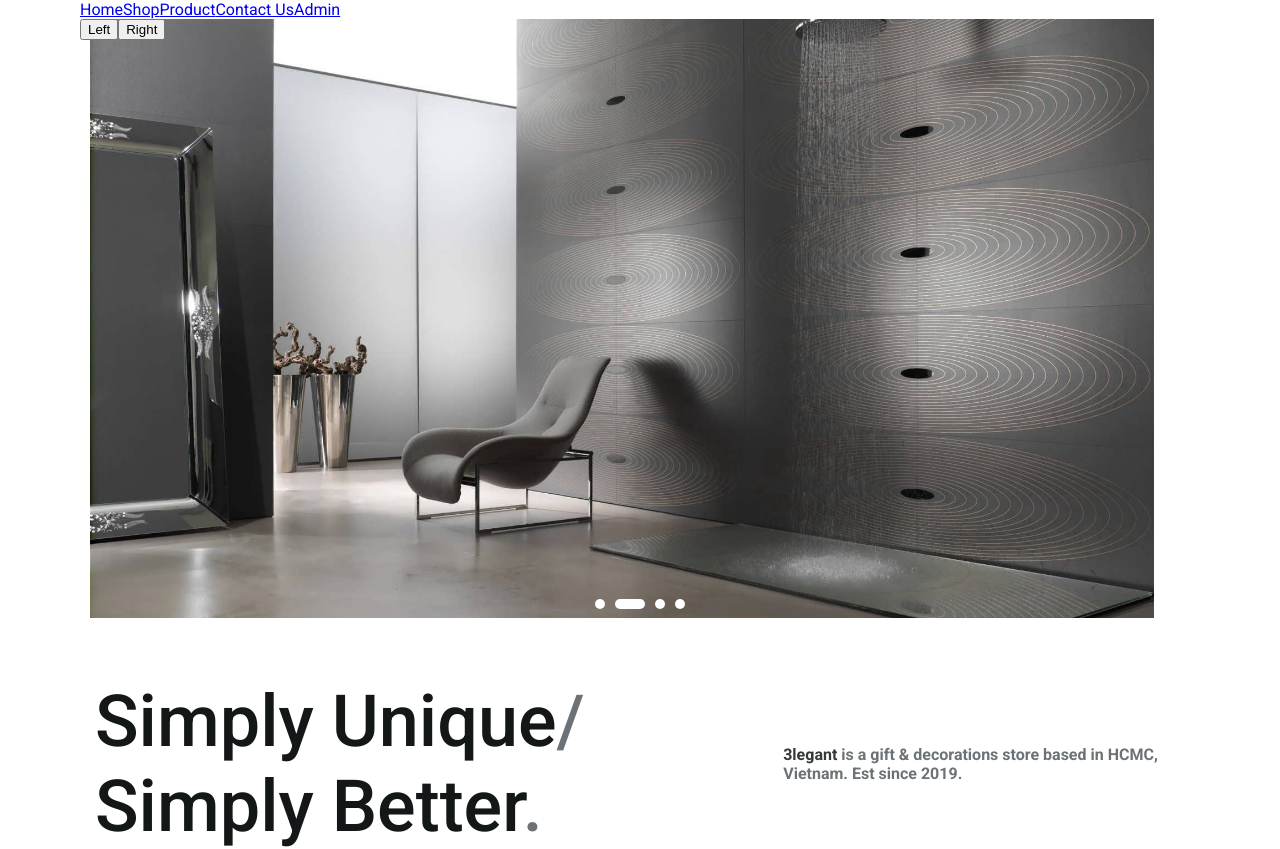
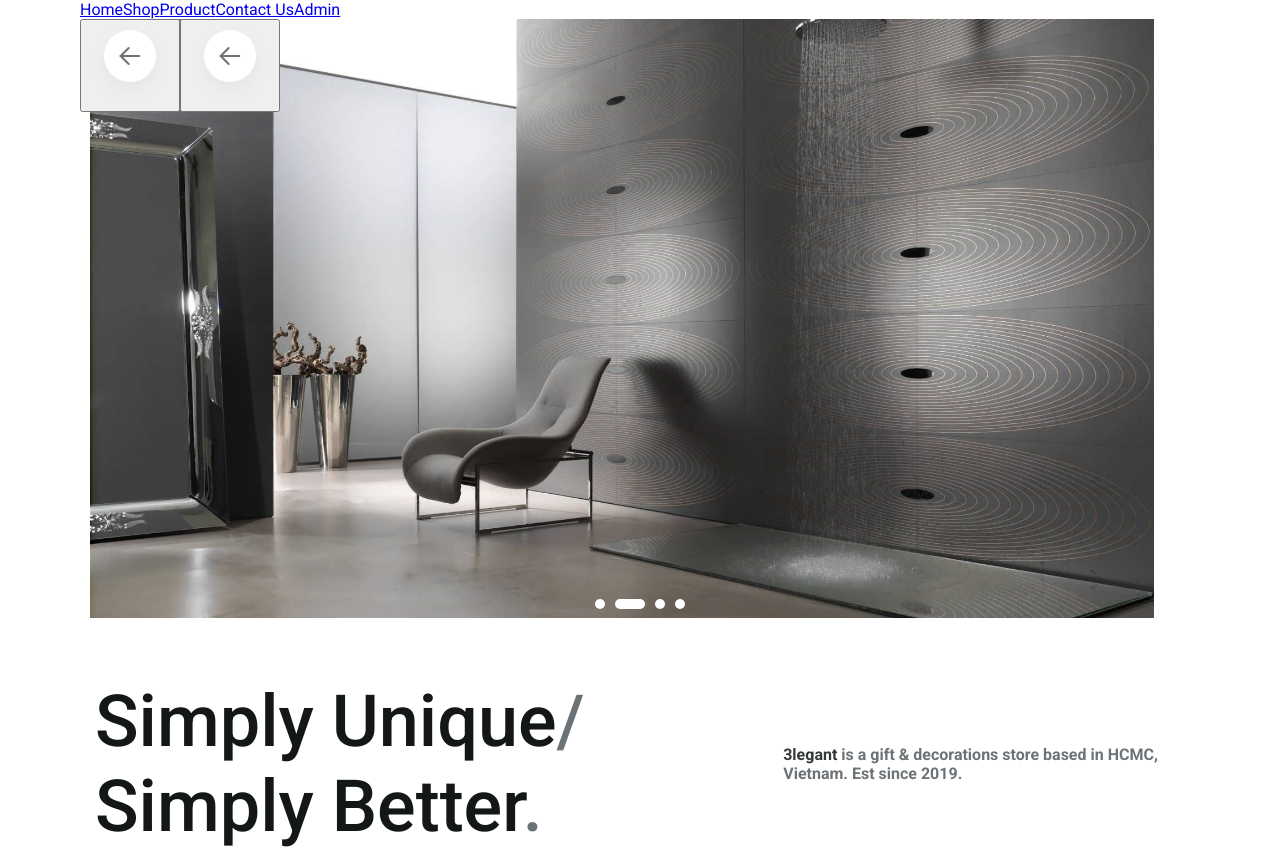
Before and after one commit to Totemy/e-commerce-template, a Vue app: page / in a window 1280 px wide. Shown: the top 849 px of the page. Built offline with nearby package versions, Linux system fonts and the light colour scheme; no server answers; the database is empty.

Commit message:
added button navigation for slider

```diff
--- a/src/components/Home/CarouselComponent.vue
+++ b/src/components/Home/CarouselComponent.vue
@@ -4,8 +4,12 @@
       <img v-for="(image, index) in images" :key="index" :src="'/gallery/' + image.url + '.jpg'" :class="{ active: index === currentIndex }">
     </div>
     <div class="slider__control">
-      <button @click="previousSlide">Left</button>
-      <button @click="nextSlide">Right</button>
+      <button class="slider__button " @click="previousSlide">
+        <img src="/gallery/Button.svg" alt="Next" />
+      </button>
+      <button class="slider__button slider__button__right " @click="nextSlide">
+        <img src="/gallery/Button.svg" alt="Next" />
+      </button>
     </div>
     <div class="slider-points">
       <span v-for="(image, index) in images" :key="index" @click="changeSlide(index)" :class="{ active: index === currentIndex }"></span>
```
Also changed, not shown: public/gallery/Button.svg (added).
